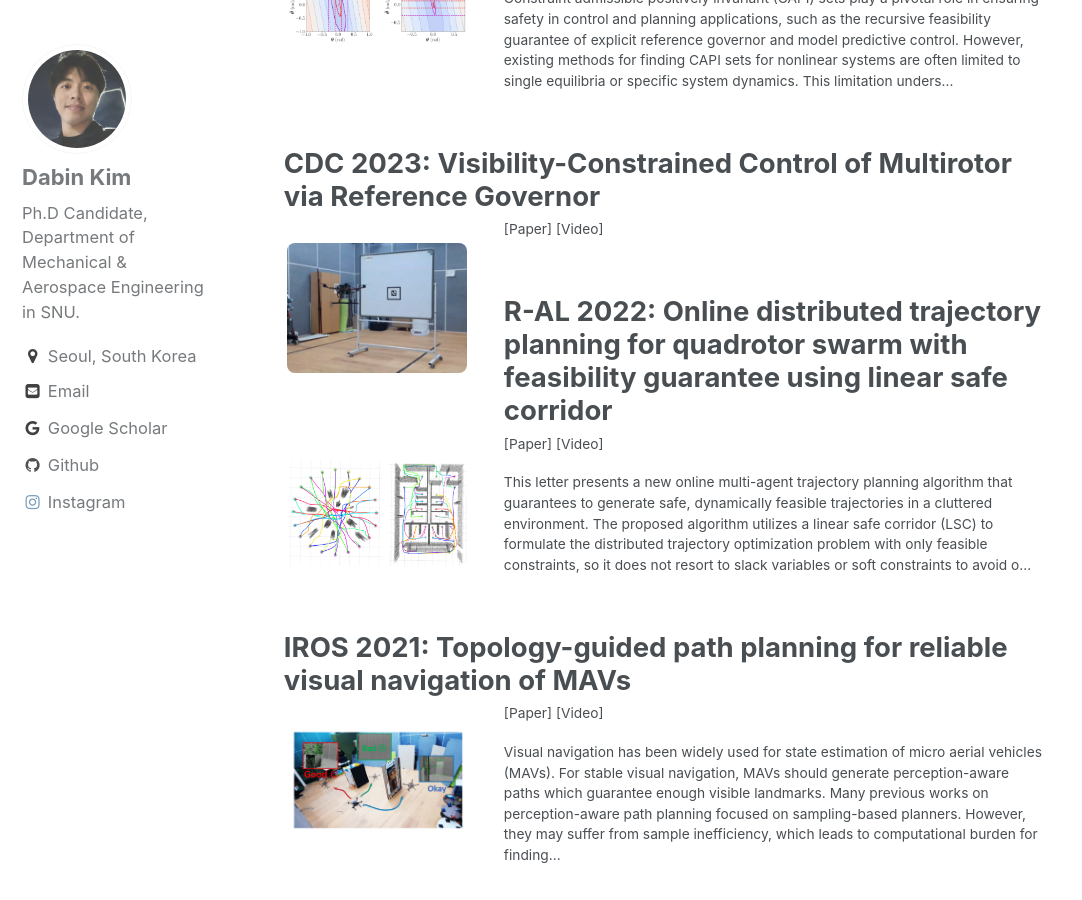
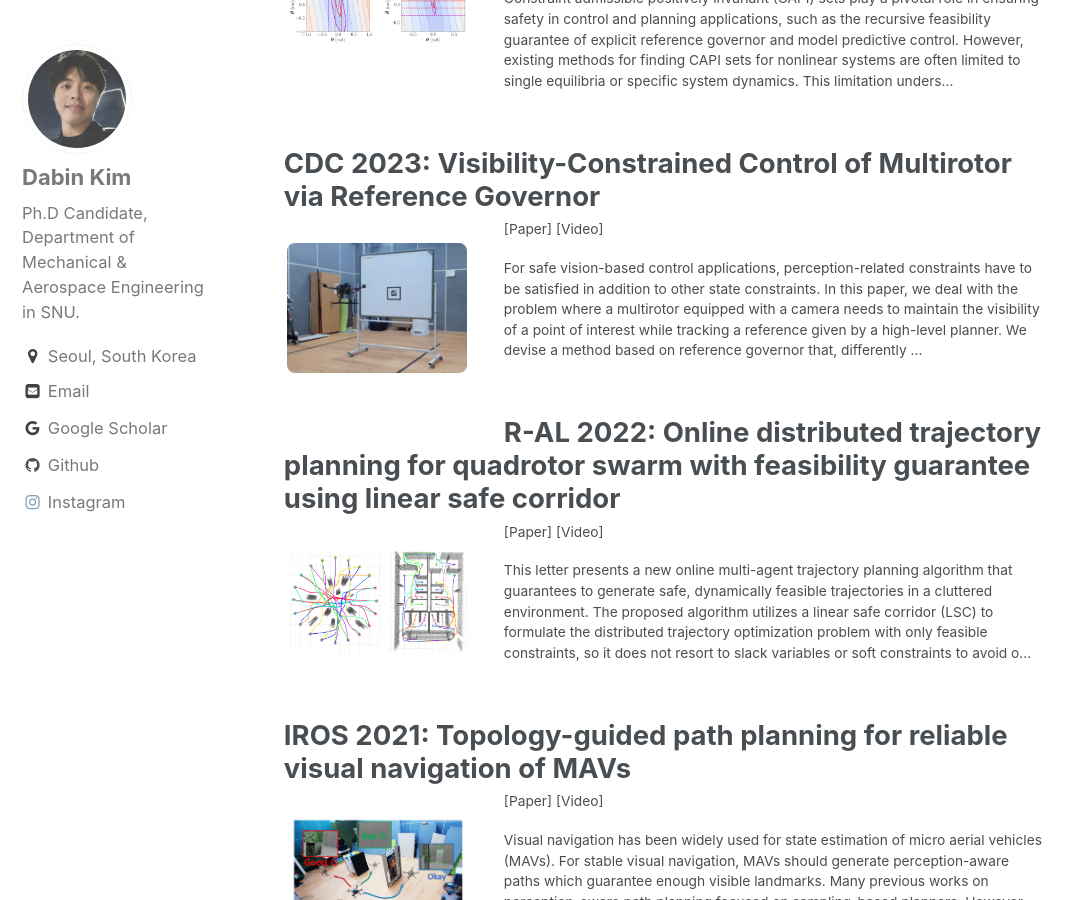
Before and after one commit to dabinkim-LGOM/dabinkim-LGOM.github.io, a Jekyll site: the page built from _pages/pub.md, in a window 1280 px wide and 900 px high, scrolled down 1092 px. Shown: the whole window, without its empty margins (0-1082 px from the left). Built offline with Jekyll 4.4.1, drawn with Linux system fonts in a browser that asks for light colours.

Commit message:
Update 2023-04-01-Visibility-Constrained Control of Multirotor via Reference Governor.md

```diff
--- a/pub/_posts/2023-04-01-Visibility-Constrained Control of Multirotor via Reference Governor.md
+++ b/pub/_posts/2023-04-01-Visibility-Constrained Control of Multirotor via Reference Governor.md
@@ -11,6 +11,7 @@ links:
  - video:
    link: https://www.youtube.com/watch?v=SquHiHjRsMQ
    name: "Video"
+excerpt: For safe vision-based control applications, perception-related constraints have to be satisfied in addition to other state constraints. In this paper, we deal with the problem where a multirotor equipped with a camera needs to maintain the visibility of a point of interest while tracking a reference given by a high-level planner. We devise a method based on reference governor that, differently from existing solutions, is able to enforce control-level visibility constraints with theoretically assured feasibility. To this end, we design a new type of reference governor for linear systems with polynomial constraints which is capable of handling time-varying references. The proposed solution is implemented online for the real-time multirotor control with visibility constraints and validated with simulations and an actual hardware experiment.
 ---
 
 <!-- {% include youtubePlayer.html id="G-fS2iqzi1w" %} -->
```
